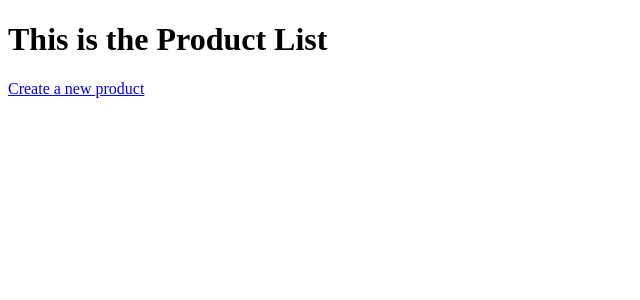
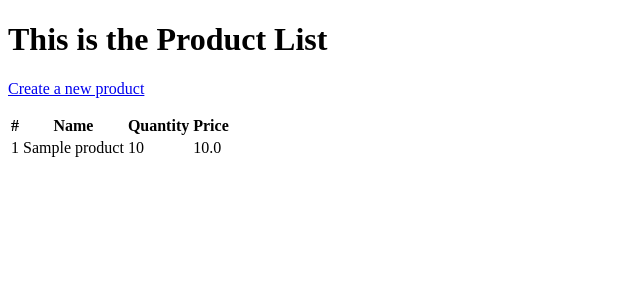
Before and after one commit to Kh-Tanjim-Ashraf/Django-Defined, a Django app: page /product/ in a window 1280 px wide. Shown: the top 300 px of the page, without its empty margins (0-640 px from the left). Run offline with Django 5.2, Linux system fonts and the light colour scheme; tables that the repository leaves empty hold one stand-in row (values such as "Sample post").

Commit message:
Retrieve all the product records & show them inside the product list page

```diff
--- a/1-Django Form-Based CRUD Operations/product/views.py
+++ b/1-Django Form-Based CRUD Operations/product/views.py
@@ -3,7 +3,8 @@ from .models import Product
 
 
 def productIndex(request):
-    context = {}
+    products = Product.objects.all()
+    context = {'products': products}
     return render(
         request=request,
         template_name='product/index.html',
--- a/1-Django Form-Based CRUD Operations/templates/product/index.html
+++ b/1-Django Form-Based CRUD Operations/templates/product/index.html
@@ -10,5 +10,27 @@
     <p>
       <a href="{% url 'create-new-product' %}">Create a new product</a>
     </p>
+    <!-- Product Table -->
+    <table>
+      <thead>
+        <tr>
+          <th>#</th>
+          <th>Name</th>
+          <th>Quantity</th>
+          <th>Price</th>
+        </tr>
+      </thead>
+      <tbody>
+        <!-- Iterate over the products -->
+        {% for product in products %}
+        <tr>
+          <td>{{ forloop.counter }}</td>
+          <td>{{ product.name }}</td>
+          <td>{{ product.quantity }}</td>
+          <td>{{ product.price }}</td>
+        </tr>
+        {% endfor %}
+      </tbody>
+    </table>
   </body>
 </html>
```
